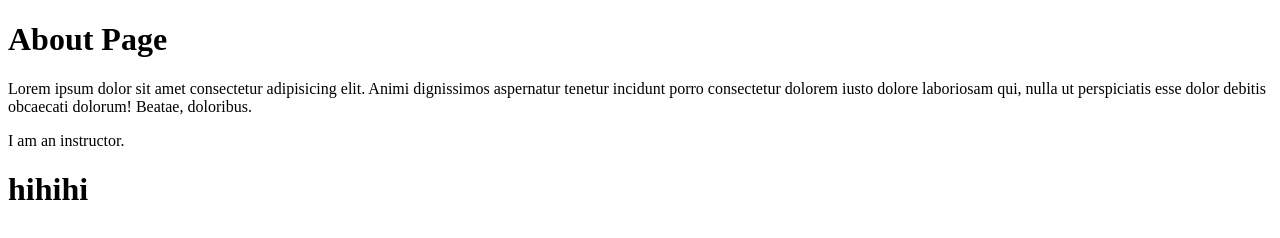
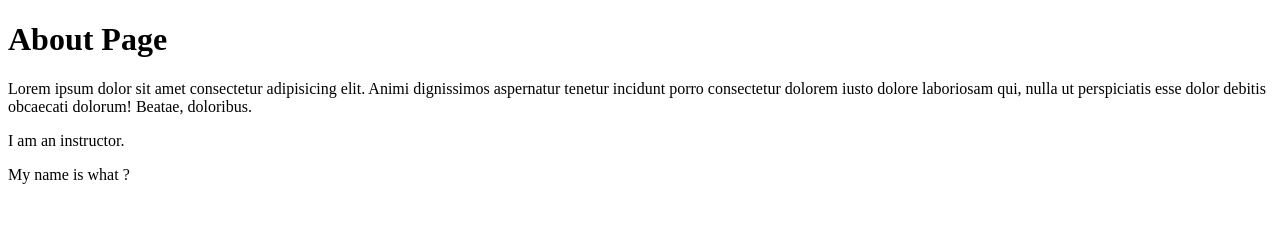
Before and after one commit to karankapkoti/Practice, a plain HTML site: page about.html in a window 1280 px wide. Drawn offline with Linux system fonts and the light colour scheme.

Commit message:
updating again about.html

```diff
--- a/about.html
+++ b/about.html
@@ -11,6 +11,6 @@
     <p>Lorem ipsum dolor sit amet consectetur adipisicing elit. Animi dignissimos aspernatur tenetur incidunt porro consectetur dolorem iusto dolore laboriosam qui, nulla ut perspiciatis esse dolor debitis obcaecati dolorum! Beatae, doloribus.</p>
     <P>I am an instructor.</P>
 
-    <h1>hihihi</h1>
+    <p>My name is what ?</p>
 </body>
 </html>
```
